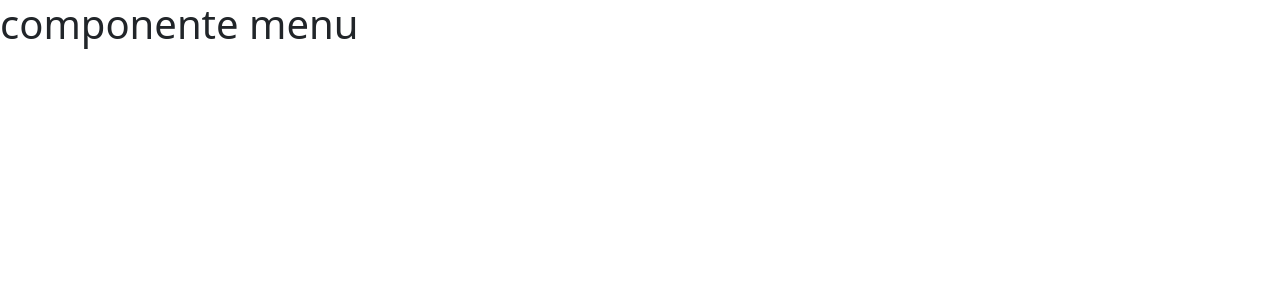
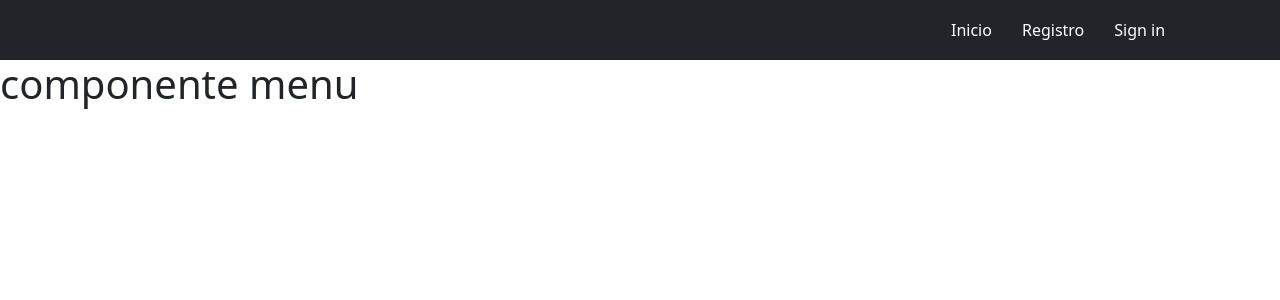
Before and after one commit to nacas7/Front-proyecto, an Angular app in the folder appPhoTravel/: page /home in a window 1280 px wide. Shown: the top 300 px of the page. Built offline with nearby package versions, Linux system fonts and the light colour scheme.

Commit message:
principio menu

```diff
--- a/appPhoTravel/src/app/app.component.html
+++ b/appPhoTravel/src/app/app.component.html
@@ -1 +1,2 @@
+<app-menu></app-menu>
 <router-outlet></router-outlet>
--- a/appPhoTravel/src/app/components/menu/menu.component.css
+++ b/appPhoTravel/src/app/components/menu/menu.component.css
@@ -0,0 +1,7 @@
+
+li{
+    color: white;
+    padding: 10px;
+    padding-left: 20px;
+
+}
--- a/appPhoTravel/src/app/components/menu/menu.component.html
+++ b/appPhoTravel/src/app/components/menu/menu.component.html
@@ -1 +1,13 @@
-<p>menu works!</p>
+<nav class="navbar navbar-expand-lg navbar navbar-dark bg-dark">
+    <div class="container">
+        <div class="row offset-lg-9">
+            <div class="collapse navbar-collapse">
+                <ul class="navbar-nav">
+                    <li class="nav-item">Inicio</li>
+                    <li class="nav-item">Registro</li>
+                    <li class="nav-item">Sign in</li>
+                </ul>
+            </div>
+        </div>
+    </div>
+</nav>
```
